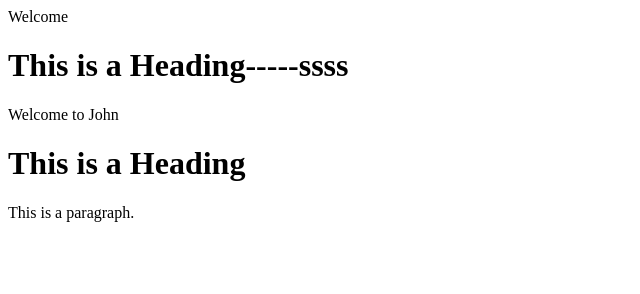
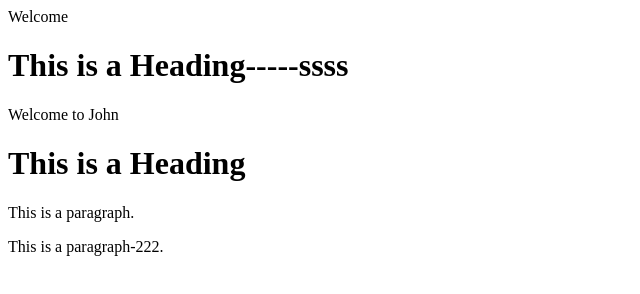
Before and after one commit to JohnQ1981/testinggithub, a plain HTML site: page index.html in a window 1280 px wide. Shown: the whole page, without its empty margins (0-640 px from the left). Drawn offline with Linux system fonts and the light colour scheme.

Commit message:
Update index.html

```diff
--- a/index.html
+++ b/index.html
@@ -10,6 +10,7 @@
     <div> Welcome to John</div>
 <h1>This is a Heading</h1>
 <p>This is a paragraph.</p>
+    <p>This is a paragraph-222.</p>
 
 </body>
 </html>
```
